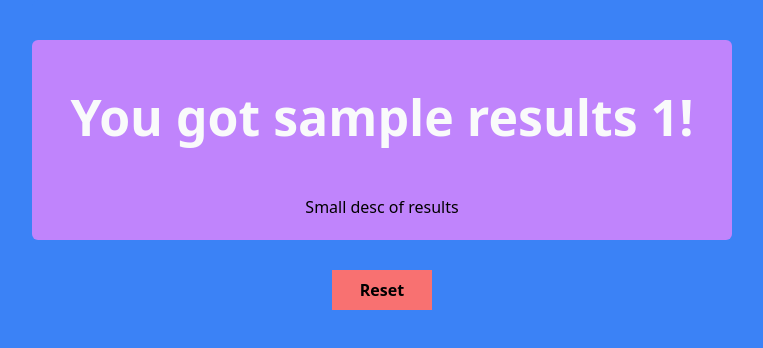
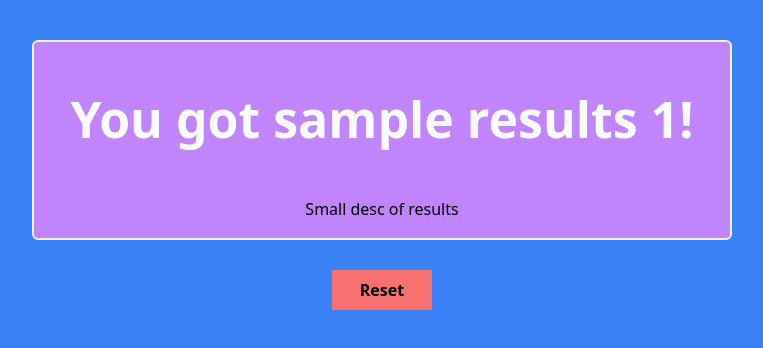
Before and after one commit to Kroplewski-M/quiz-app, a Vue app: page / in a window 1280 px wide. Shown: the top 348 px of the page, without its empty margins (258-1021 px from the left). Built offline with nearby package versions, Linux system fonts and the light colour scheme.

Commit message:
small ui changes

```diff
--- a/src/components/results-template.vue
+++ b/src/components/results-template.vue
@@ -1,5 +1,5 @@
 <template>
-  <div class="w-[100%] h-[200px] bg-purple-400 rounded-md">
+  <div class="w-[100%] h-[200px] bg-purple-400 rounded-md border-2 border-solid border-gray-100">
     <p class="text-[50px] font-bold text-gray-50 pt-10">You got sample results 1!</p>
     <p class="pt-10 ">Small desc of results</p>
   </div>
```
